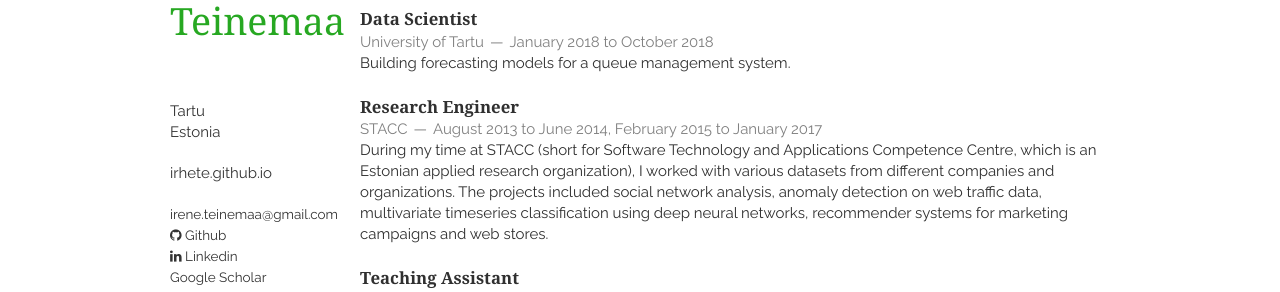
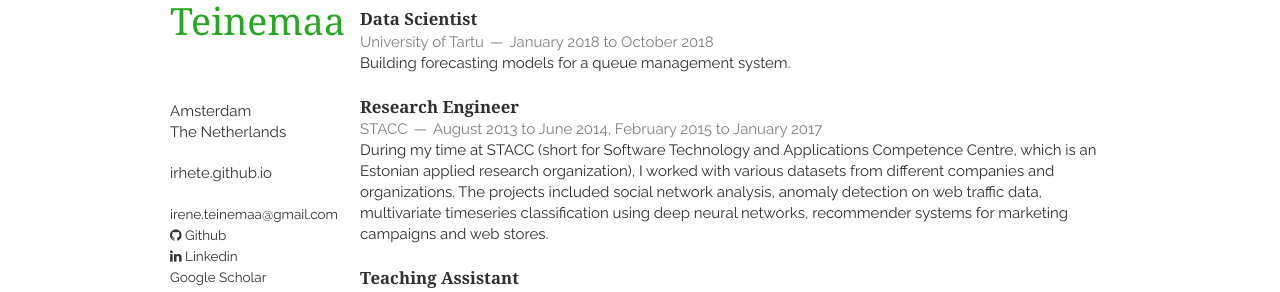
Before and after one commit to irhete/resume, a Jekyll site: the page built from index.html, in a window 1280 px wide. Shown: the part 217-509 px from the top of the page. Built offline with Jekyll 4.4.1, drawn with Linux system fonts in a browser that asks for light colours; nearby versions of some CDN libraries; the list of posts is cut into pages by our own code; a style sheet for code colours, icons or effects is not loaded.

```diff
--- a/_config.yml
+++ b/_config.yml
@@ -25,12 +25,12 @@ linkedin: ireneteinemaa
 googlescholar: UQZ22uQAAAAJ
 #tel: +44 0000 000000
 #tel_full: tel:+440000000000
-google_maps: 'https://www.google.ee/maps/place/Tartu,+Eesti/@58.3768829,26.724445,16z/data=!4m5!3m4!1s0x46eb36d8d55d3df7:0x400b36d18fc6d10!8m2!3d58.377983!4d26.7290383'
+google_maps: 'https://goo.gl/maps/tRT4viQP4rQDaiKx8'
 address:
 #  street: 44 Perth Street
 #  postcode: EH3 5BL
-  city: Tartu
-  country: Estonia
+  city: Amsterdam
+  country: The Netherlands
 google_analytics: UA-122643272-1
 
 # needed for travis-ci build
```
Also changed, not shown: _includes/tutorials.html (added, +13 -0 lines).
